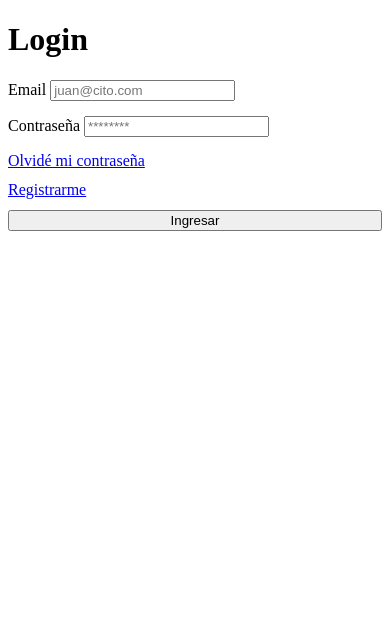
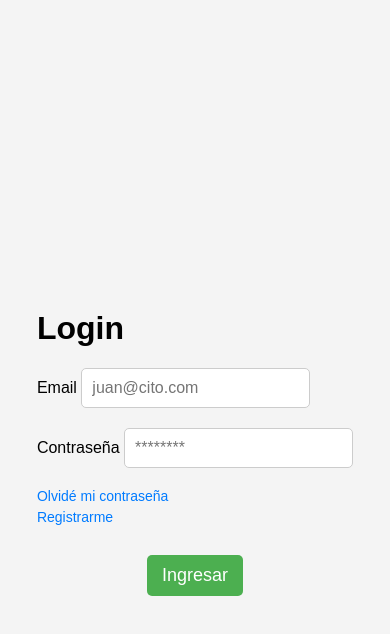
Before and after one commit to gustavofq/frontend, a website: page public/index.html in a window 390 px wide. Drawn offline with Linux system fonts and the light colour scheme; files that its build step writes are made by us from their sources.

Commit message:
add style

```diff
--- a/public/index.html
+++ b/public/index.html
@@ -3,14 +3,15 @@
     <meta charset="UTF-8">
     <head>
         <title>Turnos</title>
-        <link rel="stylesheet" href="public/styles.css">
+        <link rel="stylesheet" href="styles.css">
     </head>
     <body>
         <main>
-            <header>
-                <h1>Login</h1>
-            </header>
-            <div id="login_area">
+
+            <div id="card_area">
+                <header>
+                    <h1>Login</h1>
+                </header>
                 <div id="input_text">
                     <label>
                         Email
@@ -20,9 +21,11 @@
                         Contraseña
                         <input id="password_input" name="password" placeholder="********" type="password"></input>
                     </label>
+                    <div id="link_area">
+                        <a href="forgot_password.html">Olvidé mi contraseña</a>
+                        <a href="registry.html">Registrarme</a>
+                    </div>
                     <div id="button_area">
-                        <a href="public/forgot_password.html">Olvidé mi contraseña</a>
-                        <a href="public/registry.html">Registrarme</a>
                         <button id="login_button" name="login">Ingresar</button>
                     </div>
                 </div>
--- a/public/styles.css
+++ b/public/styles.css
@@ -1,9 +1,114 @@
-#input_text{
-    display: grid;
-    gap: 15%;
+/* General */
+body {
+    margin: 0;
+    font-family: Arial, sans-serif;
+    display: flex;
+    justify-content: center;
+    align-items: center;
+    height: 100vh;  /* Altura completa de la pantalla */
+    background-color: #f4f4f4;  /* Fondo suave */
 }
 
-#button_area{
-    display: grid;
-    gap: 20%;
+main {
+    width: 100%;
+    display: flex;
+    justify-content: center;
+    align-items: center;
 }
+
+/* Área del login */
+#login_area {
+    background-color: #fff;
+    border-radius: 8px;
+    box-shadow: 0 4px 10px rgba(0, 0, 0, 0.1);
+    padding: 20px;
+    width: 100%;
+    max-width: 400px;  /* Limita el tamaño máximo del login */
+    box-sizing: border-box;
+}
+
+/* Alinear inputs verticalmente */
+#input_text {
+    display: flex;
+    flex-direction: column; /* Alineación vertical */
+    gap: 15px; /* Espaciado entre los campos */
+}
+
+/* Estilos de los inputs */
+label {
+    font-size: 16px;
+    margin-bottom: 5px;
+}
+
+input {
+    padding: 10px;
+    font-size: 14px;
+    border: 1px solid #ccc;
+    border-radius: 5px;
+}
+
+/* Alinear links horizontalmente */
+#link_area {
+    display: flex;
+    justify-content: space-between; /* Espacio entre los enlaces */
+    gap: 10px;
+    margin-bottom: 15px;
+}
+
+#link_area a {
+    font-size: 14px;
+    text-decoration: none;
+    color: #007BFF;
+}
+
+#link_area a:hover {
+    text-decoration: underline;
+}
+
+/* Estilo del botón */
+button {
+    background-color: #4CAF50;
+    color: white;
+    border: none;
+    padding: 10px 15px;
+    font-size: 16px;
+    border-radius: 5px;
+    cursor: pointer;
+}
+
+button:hover {
+    background-color: #45a049;
+}
+
+#button_area {
+    text-align: center;
+}
+
+/* Responsividad */
+@media (max-width: 600px) {
+    body {
+        padding: 20px;  /* Añadir espacio alrededor en pantallas pequeñas */
+    }
+
+    #card_area {
+        max-width: 100%;  /* Hacer el login más flexible en pantallas pequeñas */
+        padding: 15px;
+    }
+
+    input {
+        font-size: 16px;  /* Aumentar el tamaño de los inputs en pantallas pequeñas */
+    }
+
+    button {
+        font-size: 18px;  /* Botón más grande */
+    }
+
+    #input_text {
+        gap: 15px;  /* Mayor separación entre los elementos del formulario */
+    }
+
+    #link_area {
+        flex-direction: column;  /* Cambiar los links a columna en pantallas pequeñas */
+        gap: 5px;
+    }
+}
```
Also changed, not shown: public/registry.html (+5 -4 lines).
